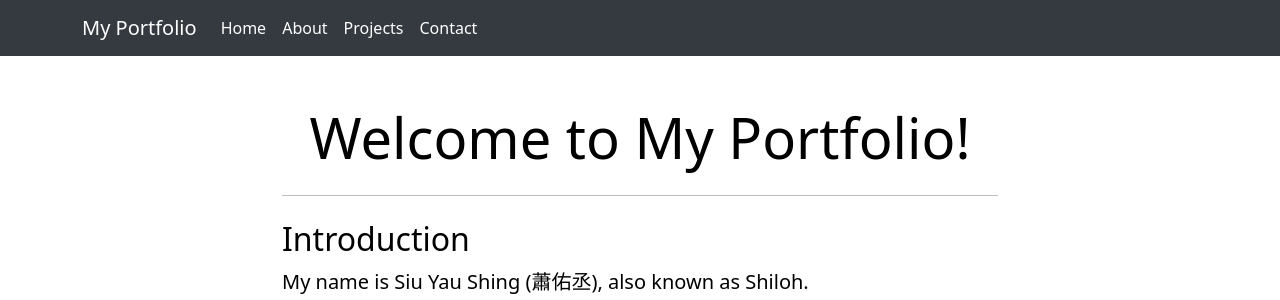
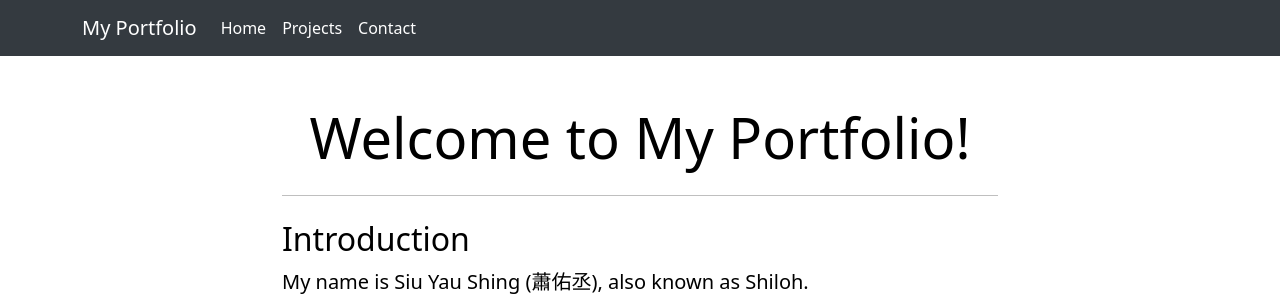
Before and after one commit to J71956/Portfolio-Website, a Django app: page / in a window 1280 px wide. Shown: the top 300 px of the page. Run offline with Django 5.2, Linux system fonts and the light colour scheme.

Commit message:
removed about from base.html cuz its not useful

```diff
--- a/templates/base.html
+++ b/templates/base.html
@@ -40,9 +40,6 @@
                         <a class="nav-link" href="/">Home</a>
                     </li>
                     <li class="nav-item">
-                        <a class="nav-link" href="/about">About</a>
-                    </li>
-                    <li class="nav-item">
                         <a class="nav-link" href="/projects">Projects</a>
                     </li>
                     <li class="nav-item">
```
